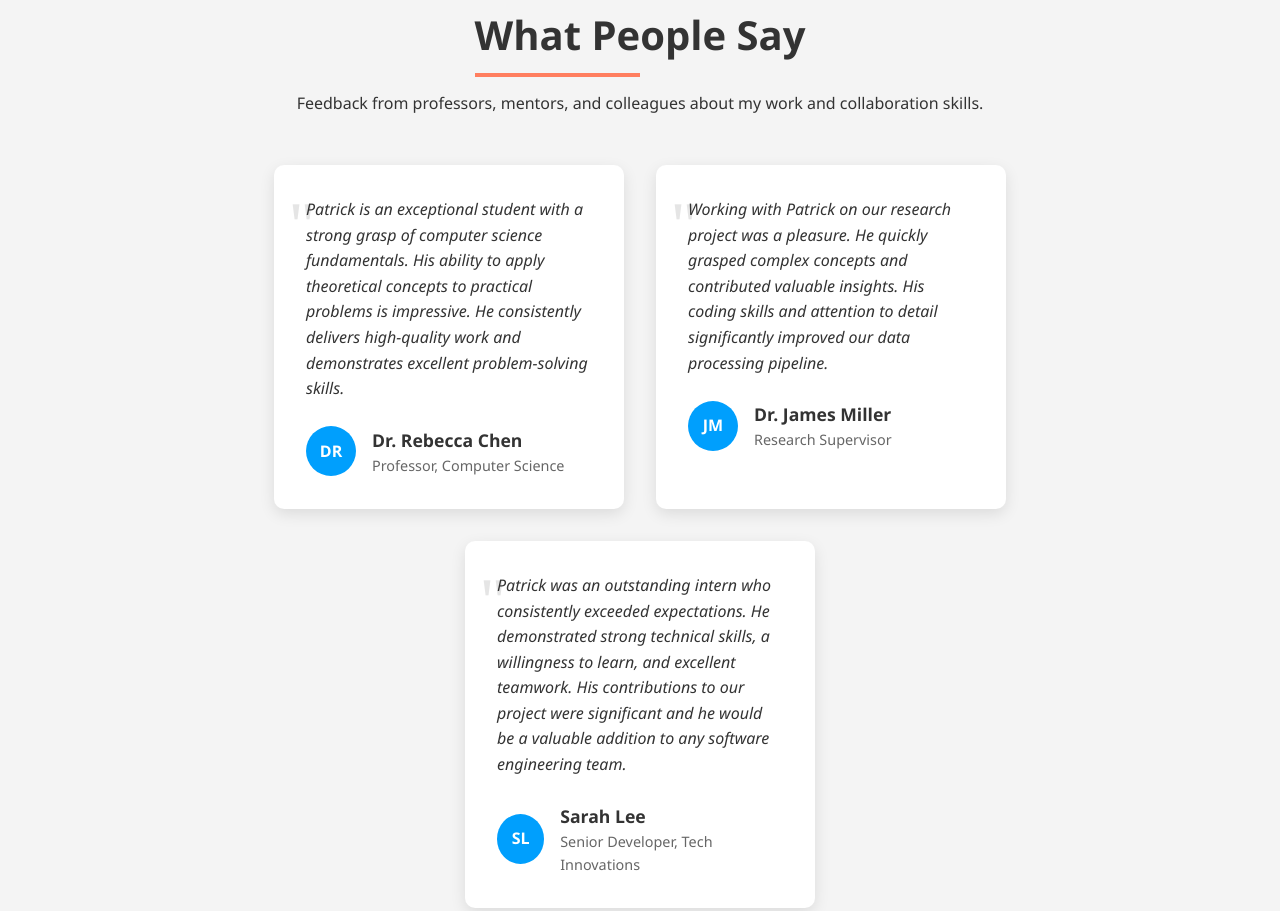
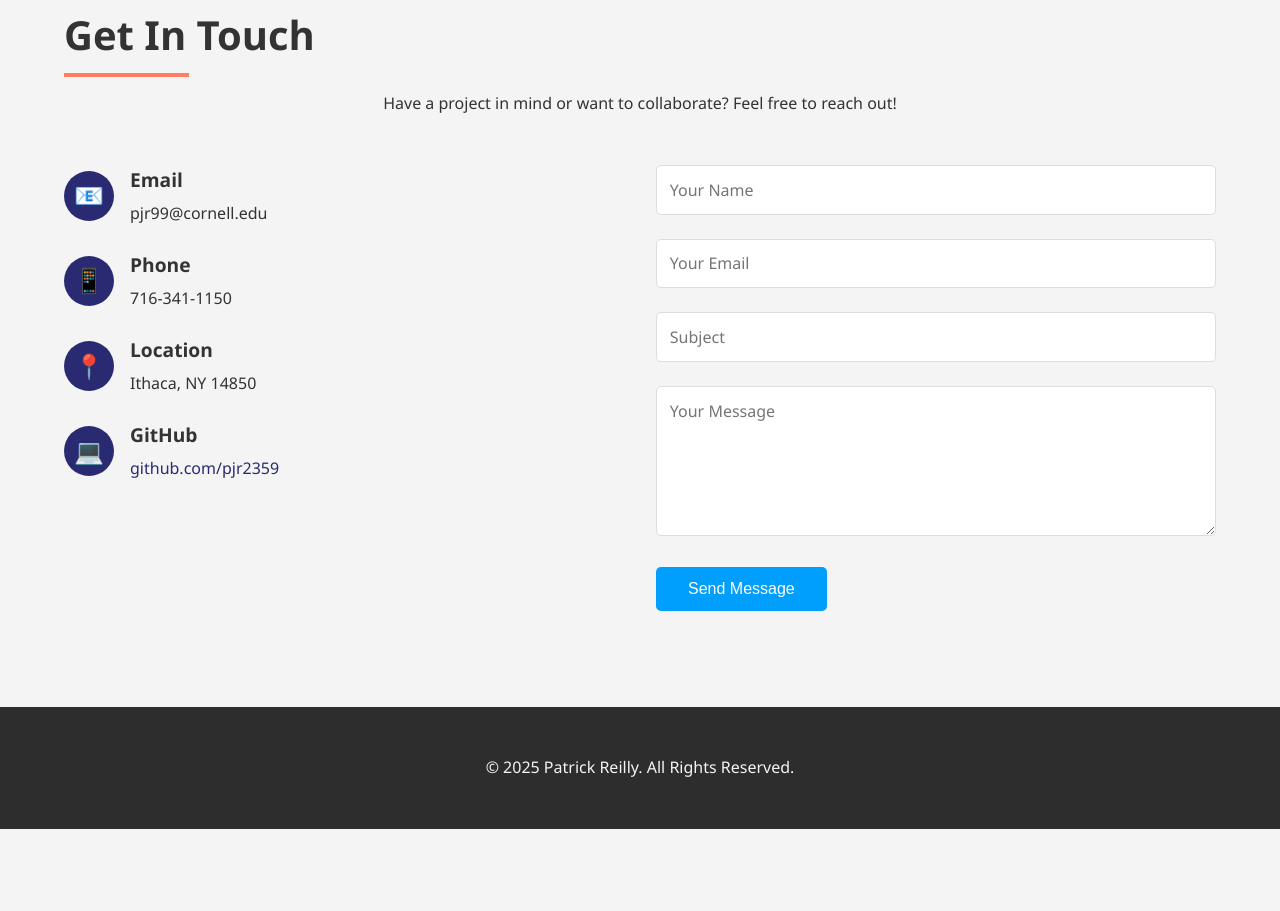
Before and after one commit to pjr2359/portfolio, a plain HTML site: page index.html in a window 1280 px wide. Shown: the part 6959-7870 px from the top of the page. After the commit the page ends 7788 px from the top, so only its background shows below. Drawn offline with nearby package versions, Linux system fonts and the light colour scheme.

Commit message:
removed testimonials

```diff
--- a/index.html
+++ b/index.html
@@ -613,54 +613,7 @@
         </div>
     </section>
 
-    <!-- Testimonials Section -->
-    <section class="testimonials">
-        <div class="testimonials-container">
-            <h2 class="section-title">What People Say</h2>
-            <p>Feedback from professors, mentors, and colleagues about my work and collaboration skills.</p>
 
-            <div class="testimonial-cards">
-                <div class="testimonial-card">
-                    <div class="testimonial-content">
-                        <p>Patrick is an exceptional student with a strong grasp of computer science fundamentals. His ability to apply theoretical concepts to practical problems is impressive. He consistently delivers high-quality work and demonstrates excellent problem-solving skills.</p>
-                    </div>
-                    <div class="testimonial-author">
-                        <div class="testimonial-avatar">DR</div>
-                        <div class="testimonial-info">
-                            <h4>Dr. Rebecca Chen</h4>
-                            <p>Professor, Computer Science</p>
-                        </div>
-                    </div>
-                </div>
-
-                <div class="testimonial-card">
-                    <div class="testimonial-content">
-                        <p>Working with Patrick on our research project was a pleasure. He quickly grasped complex concepts and contributed valuable insights. His coding skills and attention to detail significantly improved our data processing pipeline.</p>
-                    </div>
-                    <div class="testimonial-author">
-                        <div class="testimonial-avatar">JM</div>
-                        <div class="testimonial-info">
-                            <h4>Dr. James Miller</h4>
-                            <p>Research Supervisor</p>
-                        </div>
-                    </div>
-                </div>
-
-                <div class="testimonial-card">
-                    <div class="testimonial-content">
-                        <p>Patrick was an outstanding intern who consistently exceeded expectations. He demonstrated strong technical skills, a willingness to learn, and excellent teamwork. His contributions to our project were significant and he would be a valuable addition to any software engineering team.</p>
-                    </div>
-                    <div class="testimonial-author">
-                        <div class="testimonial-avatar">SL</div>
-                        <div class="testimonial-info">
-                            <h4>Sarah Lee</h4>
-                            <p>Senior Developer, Tech Innovations</p>
-                        </div>
-                    </div>
-                </div>
-            </div>
-        </div>
-    </section>
 
     <!-- Contact Section -->
     <section class="contact" id="contact">
```
